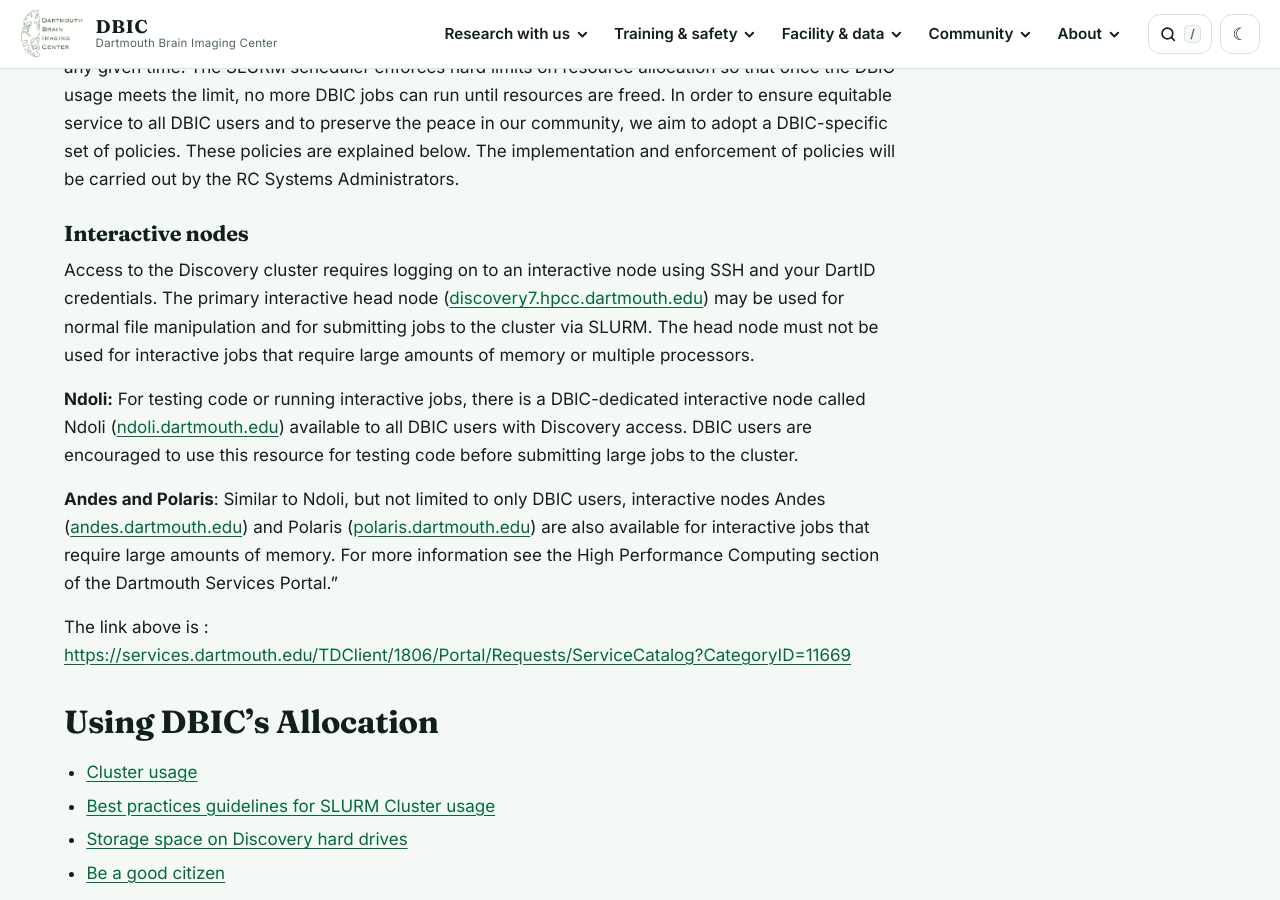
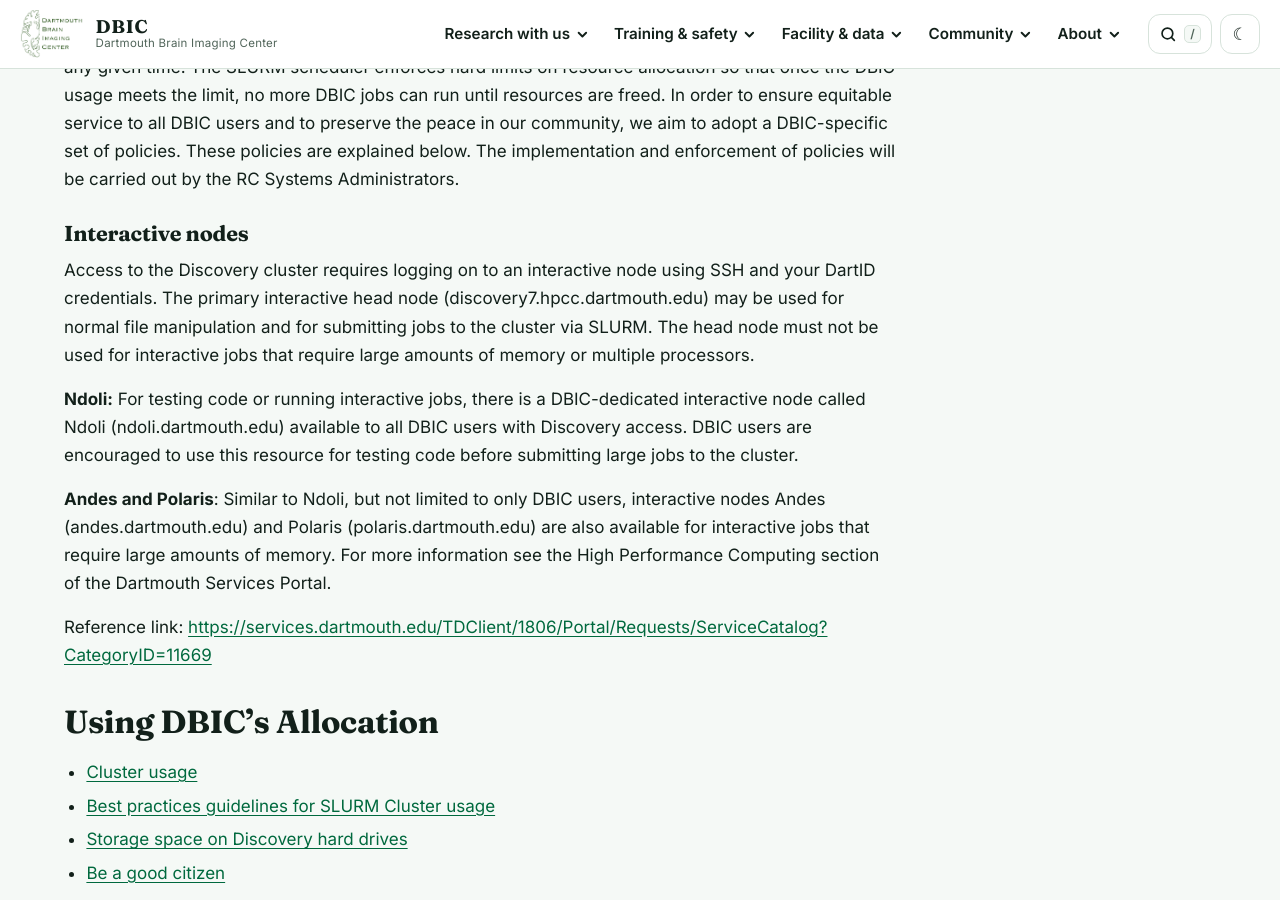
Before and after one commit to dbic/dbic.github.io, a Jekyll site: the page built from research_infrastructure/discovery.md, in a window 1280 px wide and 900 px high, scrolled down 567 px. Built offline with Jekyll 4.4.1, drawn with Linux system fonts in a browser that asks for light colours.

Commit message:
remove incorrect links

```diff
--- a/research_infrastructure/discovery.md
+++ b/research_infrastructure/discovery.md
@@ -22,14 +22,26 @@ DBIC owns a share of 15 Nodes on the Research Computing (RC) Discovery cluster,
 
 ### Interactive nodes
 
-Access to the Discovery cluster requires logging on to an interactive node using SSH and your DartID credentials. The primary interactive head node ([discovery7.hpcc.dartmouth.edu](discovery7.hpcc.dartmouth.edu/index.md)) may be used for normal file manipulation and for submitting jobs to the cluster via SLURM. The head node must not be used for interactive jobs that require large amounts of memory or multiple processors.
+Access to the Discovery cluster requires logging on to an interactive
+node using SSH and your DartID credentials. The primary interactive
+head node (discovery7.hpcc.dartmouth.edu) may be used for normal file
+manipulation and for submitting jobs to the cluster via SLURM. The
+head node must not be used for interactive jobs that require large
+amounts of memory or multiple processors.
 
-**Ndoli:** For testing code or running interactive jobs, there is a DBIC-dedicated interactive node called Ndoli ([ndoli.dartmouth.edu](ndoli.dartmouth.edu/index.md)) available to all DBIC users with Discovery access. DBIC users are encouraged to use this resource for testing code before submitting large jobs to the cluster.
+**Ndoli:** For testing code or running interactive jobs, there is a
+  DBIC-dedicated interactive node called Ndoli (ndoli.dartmouth.edu)
+  available to all DBIC users with Discovery access. DBIC users are
+  encouraged to use this resource for testing code before submitting
+  large jobs to the cluster.
 
-**Andes and Polaris**: Similar to Ndoli, but not limited to only DBIC users, interactive nodes Andes ([andes.dartmouth.edu](andes.dartmouth.edu/index.md)) and Polaris ([polaris.dartmouth.edu](polaris.dartmouth.edu/index.md)) are also available for interactive jobs that require large amounts of memory. For more information see the High Performance Computing section of the Dartmouth Services Portal."
+**Andes and Polaris**: Similar to Ndoli, but not limited to only DBIC
+  users, interactive nodes Andes (andes.dartmouth.edu) and Polaris
+  (polaris.dartmouth.edu) are also available for interactive jobs that
+  require large amounts of memory. For more information see the High
+  Performance Computing section of the Dartmouth Services Portal.
 
-The link above is :
-<https://services.dartmouth.edu/TDClient/1806/Portal/Requests/ServiceCatalog?CategoryID=11669>
+Reference link: [https://services.dartmouth.edu/TDClient/1806/Portal/Requests/ServiceCatalog?CategoryID=11669](https://services.dartmouth.edu/TDClient/1806/Portal/Requests/ServiceCatalog?CategoryID=11669)
 
 ## Using DBIC's Allocation
 
```
